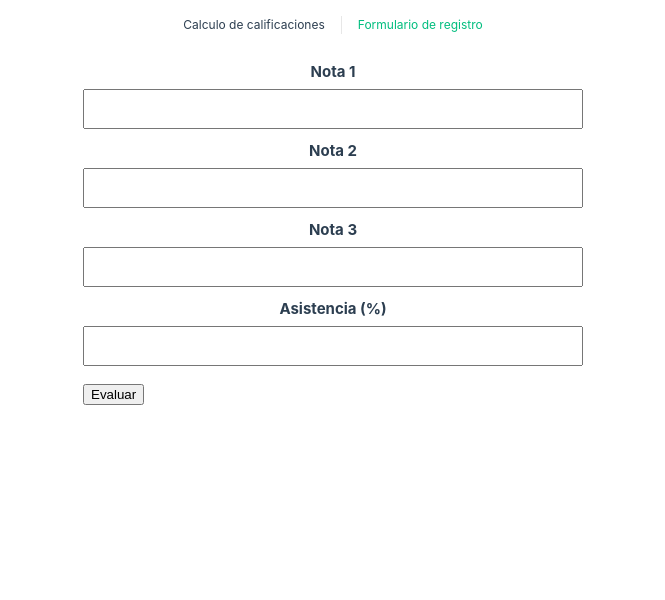
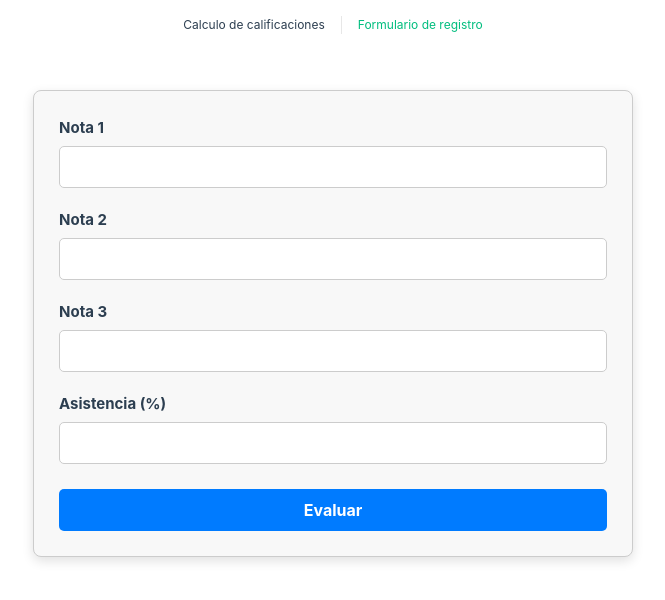
Before and after one commit to bear9867/ExamenFrontEnd, a Vue app: page / in a window 1280 px wide. Shown: the top 600 px of the page, without its empty margins (307-972 px from the left). Built offline with nearby package versions, Linux system fonts and the light colour scheme.

Commit message:
Update CalificacionesView.vue

```diff
--- a/src/views/CalificacionesView.vue
+++ b/src/views/CalificacionesView.vue
@@ -44,11 +44,12 @@
         },
         computed: {
             alertClass() {
-                if (this.score >= 90) {
+                if (this.score === null) {
+                    return '';
+                }
+                if (this.score >= 40 && this.score4 >= 80) {
                     return 'alert alert-success';
-                } else if (this.score >= 70) {
-                    return 'alert alert-info';
-                } else if (this.score >= 50) {
+                }else if (this.score >= 40 && this.score4 < 80) {
                     return 'alert alert-warning';
                 } else {
                     return 'alert alert-danger';
@@ -73,7 +74,7 @@
                         this.message = `Tu promedio es ${this.score}% `;
                         this.message2 = `Tu estado es: Reprobado por asistencia`;
                         if (this.score < 40 ){
-                             this.message2 += `y promedio.`;
+                             this.message2 += ` y promedio.`;
                         }
                     } else{
                         this.message = `Tu promedio es ${this.score} `;
@@ -84,29 +85,128 @@
         }
     };
 </script>
+<style scoped>
+.container {
+  width: min(90%, 600px);
+  margin: 40px auto;
+  padding: 25px;
+  background-color: var(--color-background-soft);
+  border: 1px solid #cccccc;
+  border-radius: 8px;
+  box-shadow: 0 4px 12px rgba(0, 0, 0, 0.12);
+}
 
-<style scoped>
-    /* Estilos específicos del componente */
-    .container {
-        max-width: 500px;
-        margin: 0 auto;
+form {
+  display: flex;
+  flex-direction: column;
+  width: 100%;
+}
+
+.mb-3 {
+  display: flex;
+  flex-direction: column;
+  margin-bottom: 20px;
 }
 
 .form-label {
   display: block;
+  margin-bottom: 6px;
+  color: var(--color-text);
   font-weight: bold;
-      margin-top: 10px;
-      margin-bottom: 5px;
-      text-align: center;
+  text-align: left;
 }
+
 .form-control {
+  width: 100%;
+  height: 42px;
   padding: 10px;
-      height: 40px;
-      width: 100%;
-      font-size: 14px;
+  color: var(--color-text);
+  background-color: var(--color-background);
+  border: 1px solid #cccccc;
+  border-radius: 5px;
+  box-sizing: border-box;
+  font-family: inherit;
+  font-size: 15px;
+  transition:
+    border-color 0.2s ease,
+    box-shadow 0.2s ease;
+}
+
+.form-control:focus {
+  border-color: #007bff;
+  outline: none;
+  box-shadow: 0 0 0 3px rgba(0, 123, 255, 0.2);
 }
 
 .btn-primary {
-        margin-top: 18px;
+  width: 100%;
+  margin-top: 5px;
+  padding: 11px 20px;
+  color: #ffffff;
+  background-color: #007bff;
+  border: none;
+  border-radius: 5px;
+  font-family: inherit;
+  font-size: 16px;
+  font-weight: bold;
+  cursor: pointer;
+  transition:
+    background-color 0.2s ease,
+    transform 0.1s ease;
+}
+
+.btn-primary:hover {
+  background-color: #0056b3;
+}
+
+.btn-primary:active {
+  transform: scale(0.99);
+}
+
+.alert {
+  width: 100%;
+  margin-top: 20px;
+  padding: 15px;
+  border: 1px solid transparent;
+  border-radius: 5px;
+  box-sizing: border-box;
+  font-weight: 600;
+  text-align: center;
+}
+
+.alert-success {
+  color: #155724;
+  background-color: #d4edda;
+  border-color: #c3e6cb;
+}
+
+.alert-info {
+  color: #0c5460;
+  background-color: #d1ecf1;
+  border-color: #bee5eb;
+}
+
+.alert-warning {
+  color: #856404;
+  background-color: #fff3cd;
+  border-color: #ffeeba;
+}
+
+.alert-danger {
+  color: #721c24;
+  background-color: #f8d7da;
+  border-color: #f5c6cb;
+}
+
+@media (max-width: 600px) {
+  .container {
+    width: 92%;
+    margin: 25px auto;
+    padding: 20px;
+  }
+
+  .form-control {
+    font-size: 16px;
+  }
 }
 </style>
```
Lines whose indentation alone changed are shown as unchanged.
